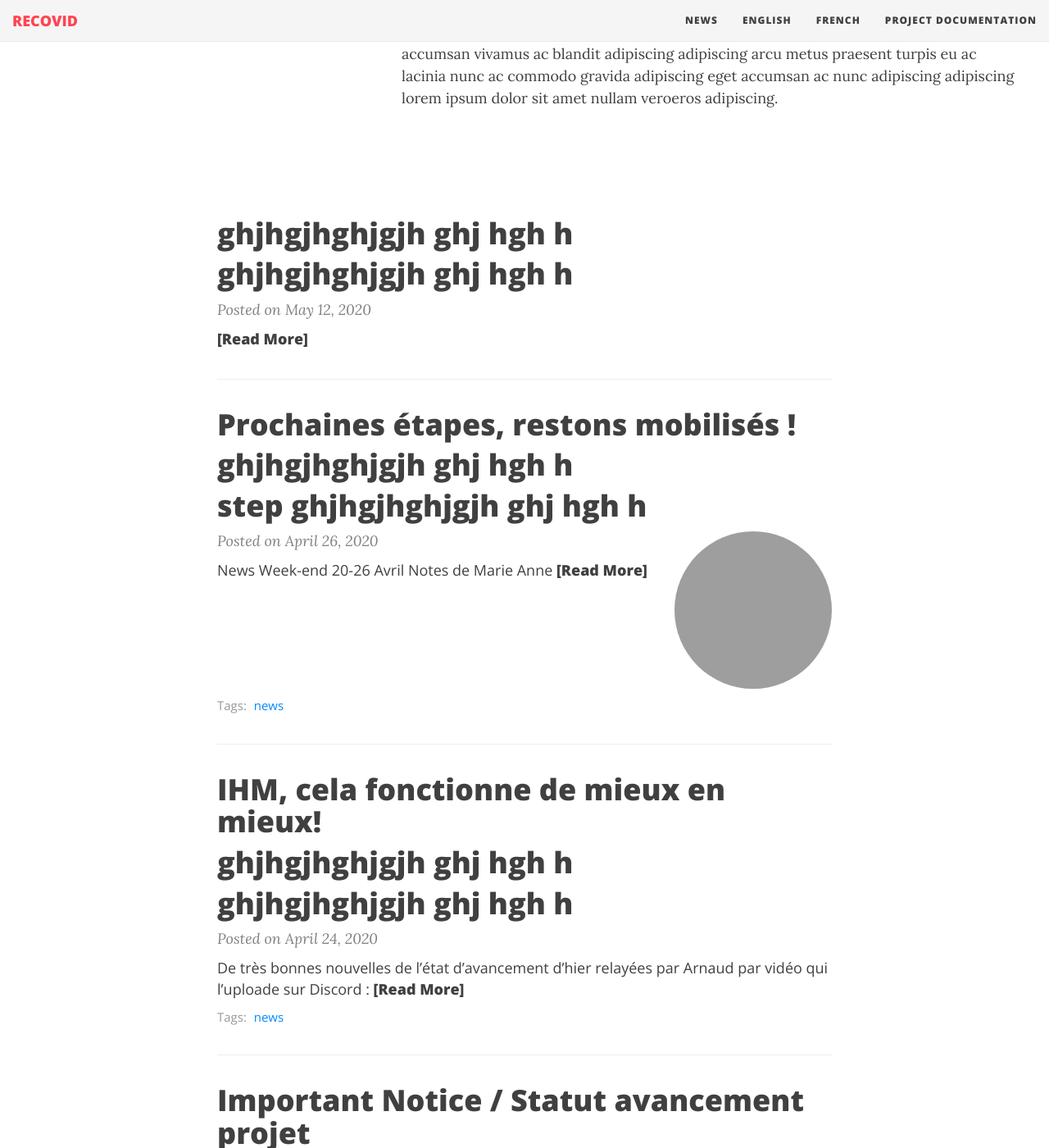
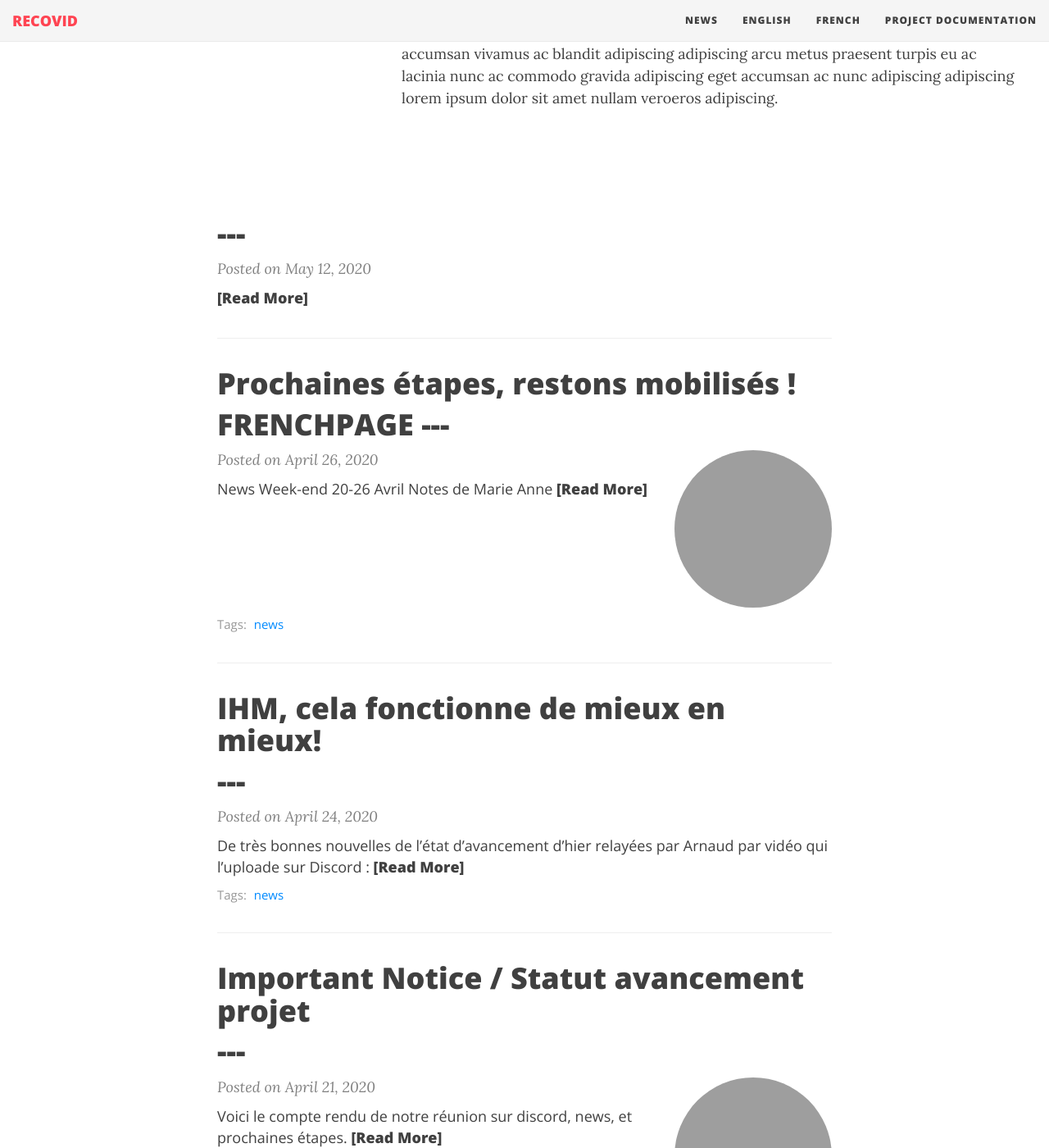
Before and after one commit to rstephane/multilingual, a Jekyll site: the page built from blog/index.html, in a window 1280 px wide and 1400 px high, scrolled down 3949 px. Shown: the whole window at 82% size. Built offline with Jekyll 4.4.1, drawn with Linux system fonts in a browser that asks for light colours; nearby versions of some CDN libraries; the list of posts is cut into pages by our own code; some of the changed text lies outside the part shown; grey boxes are pictures that could not be loaded.

```diff
--- a/_posts/2020-04-26-prochaines-etapes.md
+++ b/_posts/2020-04-26-prochaines-etapes.md
@@ -4,7 +4,7 @@ title: Prochaines étapes, restons mobilisés !
 image: /img/icons/rocket.png
 gh-repo: recovid/documentation
 gh-badge: [star, fork, follow]
-i18n-link : step
+i18n-link: FRENCHPAGE
 tags: [news]
 ---
 
--- a/blog/index.html
+++ b/blog/index.html
@@ -60,8 +60,7 @@ bigimg: /img/entete/livreblanc.jpg
   <article class="post-preview">
     <a href="{{ post.url | relative_url }}">
 	  <h2 class="post-title">{{ post.title }}</h2>
-	  <h2 class="post-title">{{ page.i18n-link }} ghjhgjhghjgjh ghj hgh h</h2>
-	  <h2 class="post-title">{{ post.i18n-link }} ghjhgjhghjgjh ghj hgh h</h2>
+	  <h2 class="post-title">{{ post.i18n-link }} --- </h2>
 
 
 
```
Also changed, not shown: index.md (+1 -1 lines).
